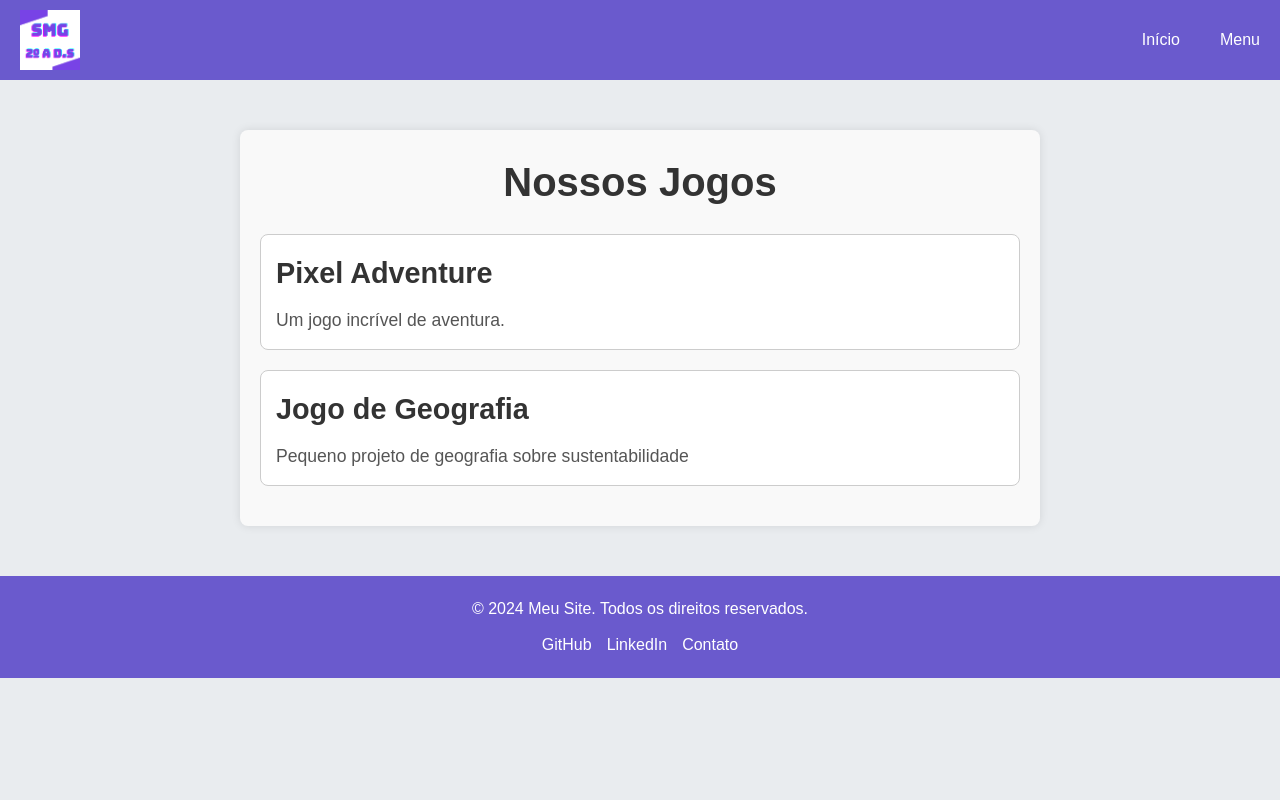
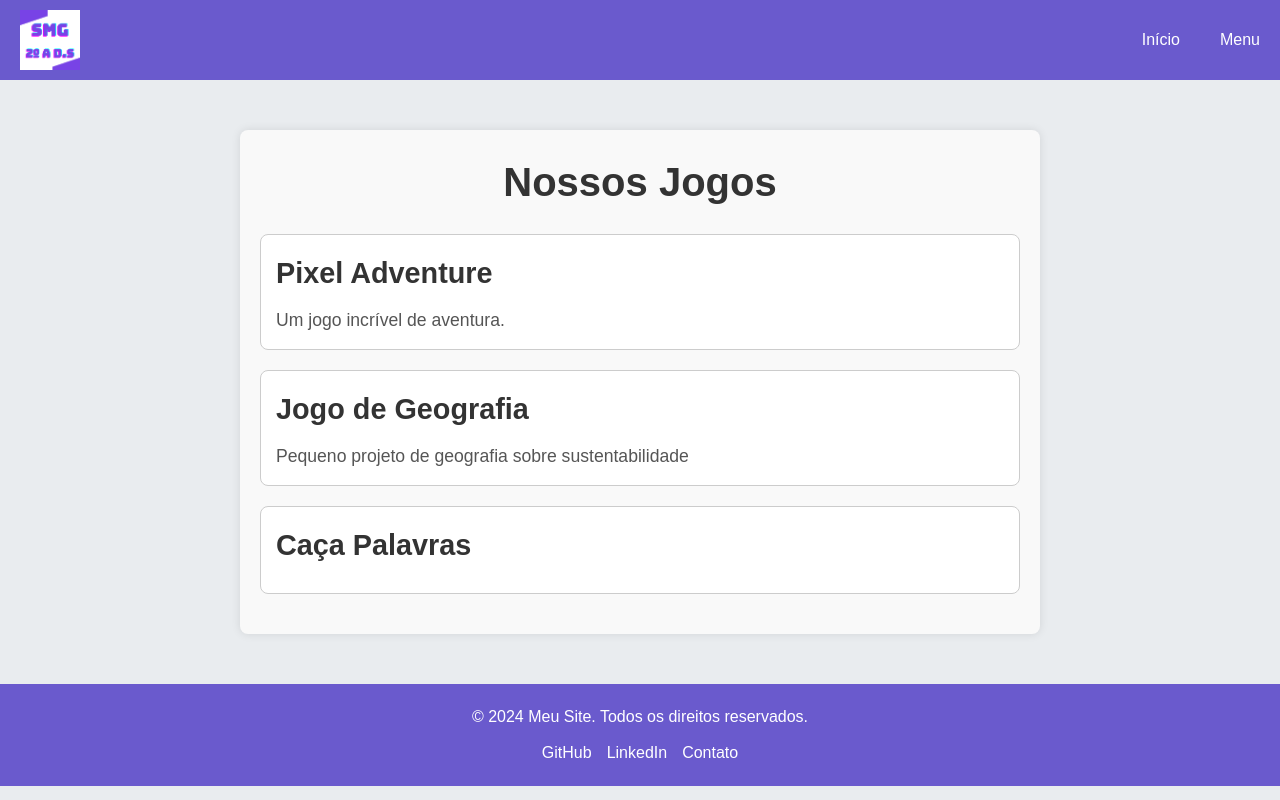
Before and after one commit to Lucas-Github-23/myapp1-react, a React (Create React App) app: page /games in a window 1280 px wide. Built offline with nearby package versions, Linux system fonts and the light colour scheme.

Commit message:
Update Games.js

```diff
--- a/src/pages/Games.js
+++ b/src/pages/Games.js
@@ -6,6 +6,7 @@ const Games = () => {
   const gamesList = [
     { id: 1, title: 'Pixel Adventure', description: 'Um jogo incrível de aventura.' },
     { id: 2, title: 'Jogo de Geografia', description: 'Pequeno projeto de geografia sobre sustentabilidade' },
+    { id: 3, title: 'Caça Palavras', description: '' },
   ];
 
   return (
```
